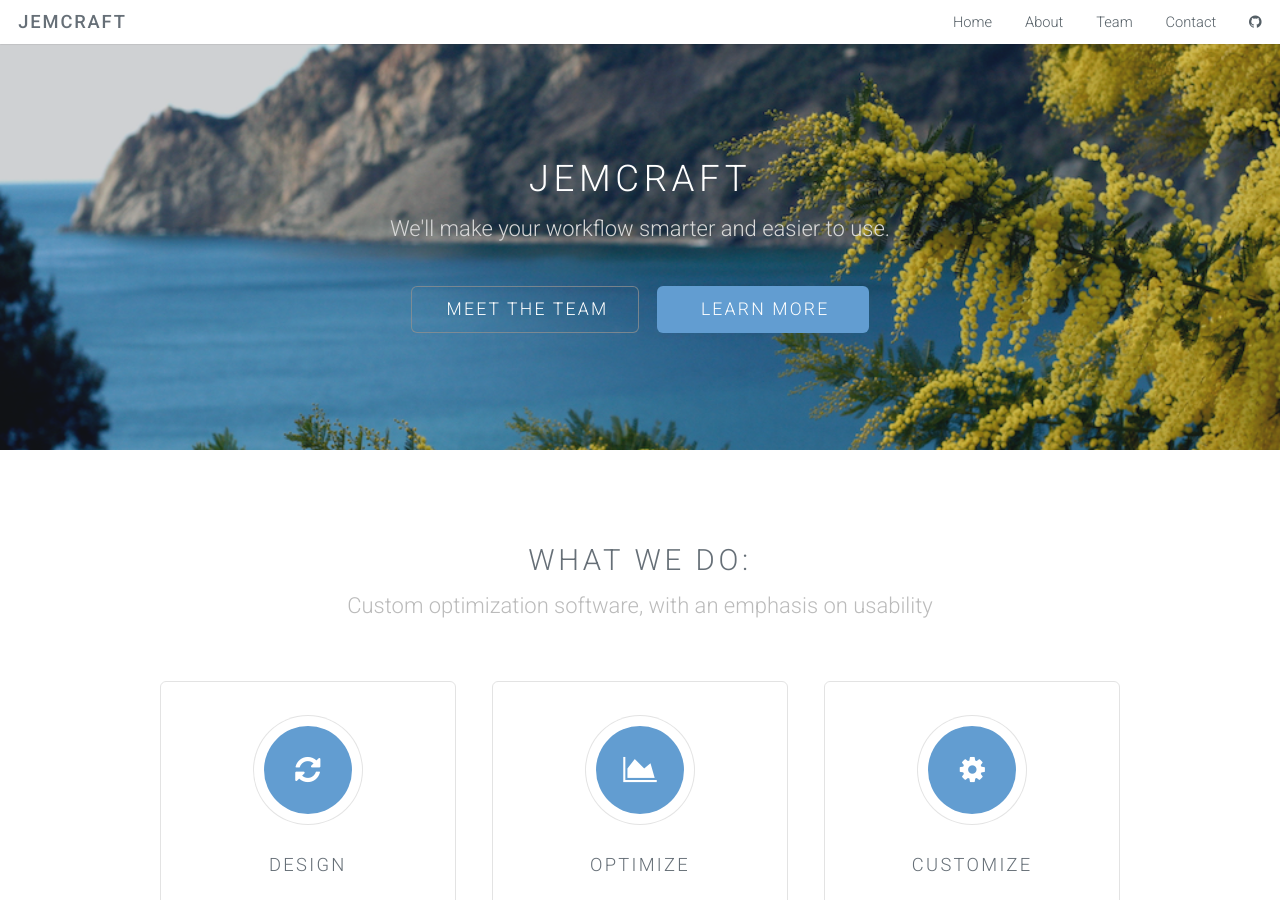
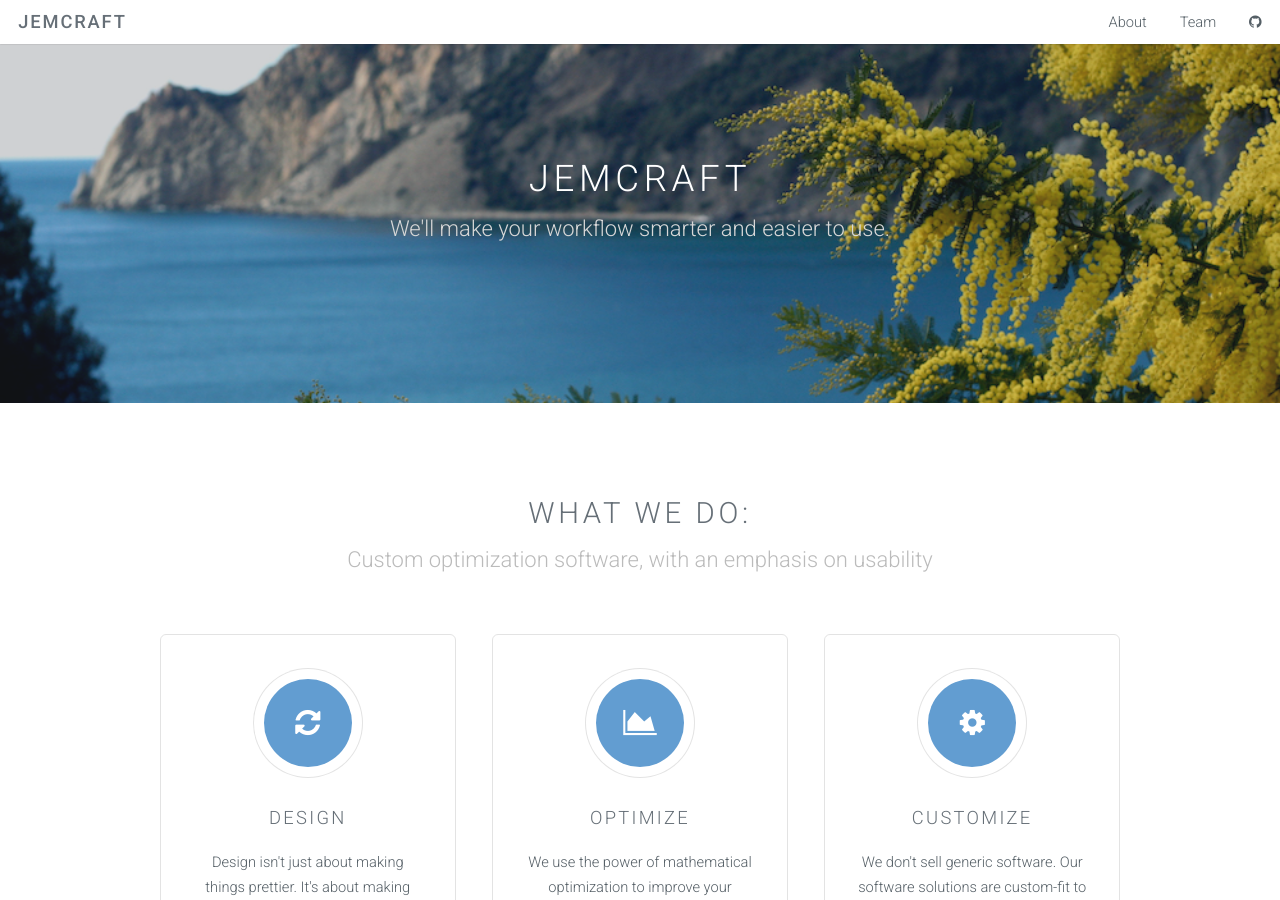
Before and after one commit to Jemcraft/Jemcraft.github.io, a Jekyll site: the page built from index.html, in a window 1280 px wide and 900 px high. Built offline with Jekyll 4.4.1, drawn with Linux system fonts in a browser that asks for light colours.

Commit message:
more practice with git. Also removed some links for simplicity

```diff
--- a/_includes/header.html
+++ b/_includes/header.html
@@ -3,10 +3,10 @@
     <h1><a href="{{ site.baseurl }}/" class="site-title" >{{ site.title }}</a></h1>
     <nav id="nav">
         <ul>
-            <li><a href="{{ site.baseurl }}/#home">Home</a></li>
+            <!--<li><a href="{{ site.baseurl }}/#home">Home</a></li>-->
             <li><a href="{{ site.baseurl }}/#about">About</a></li>
             <li><a href="{{ site.baseurl }}/#team">Team</a></li>
-            <li><a href="{{ site.baseurl }}/#contact">Contact</a></li>
+            <!--<li><a href="{{ site.baseurl }}/#contact">Contact</a></li>-->
             {% for page in site.pages %}
                   {% if page.title %}
                     <li><a class="page-link" href="{{ page.url | prepend: site.baseurl }}">{{ page.title }}</a></li>
--- a/_layouts/landing-page.html
+++ b/_layouts/landing-page.html
@@ -14,8 +14,8 @@
                 <h2>Jemcraft</h2>
                 <p>We'll make your workflow smarter and easier to use.</p>
                 <ul class="actions">
-                    <li><a href="#team" class="button big alt">Meet the team</a></li>
-                    <li><a href="#about" class="button big special">Learn more</a></li>
+                    <!--<li><a href="#team" class="button big alt">Meet the team</a></li>
+                    <li><a href="#about" class="button big special">Learn more</a></li> -->
                 </ul>
             </div>
         </section>
```
